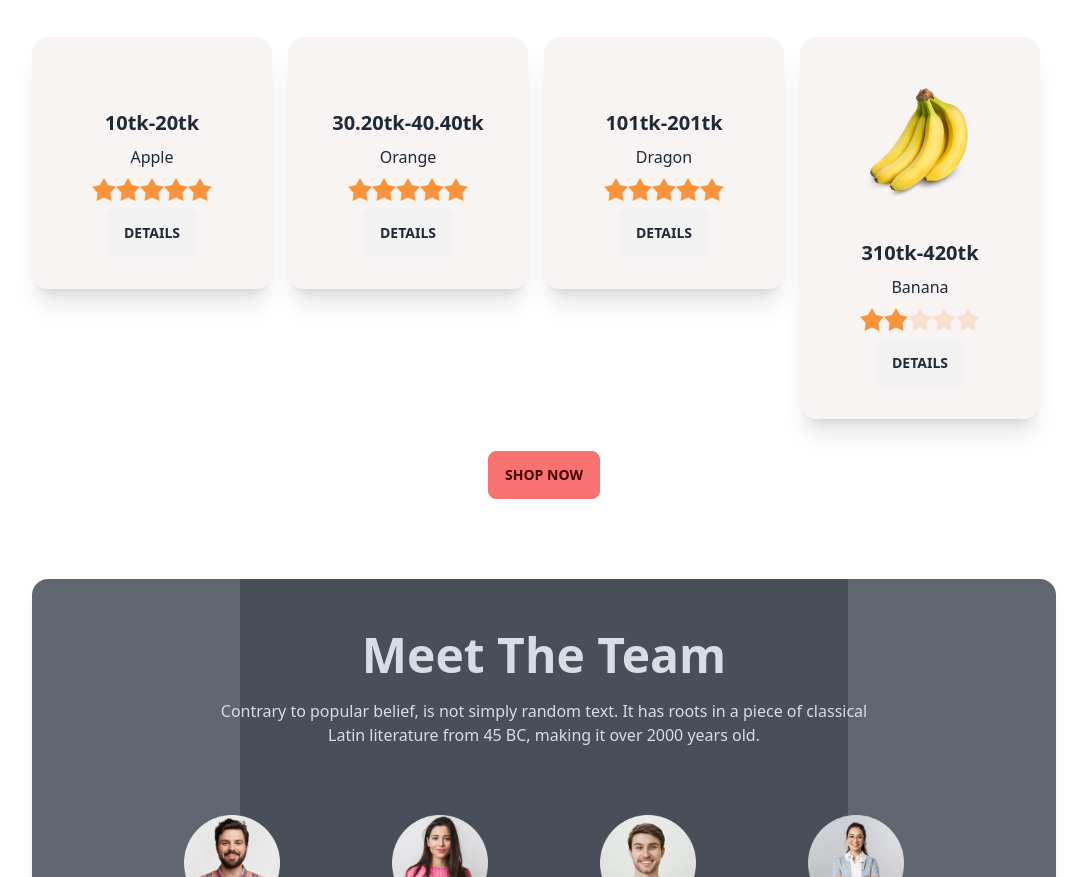
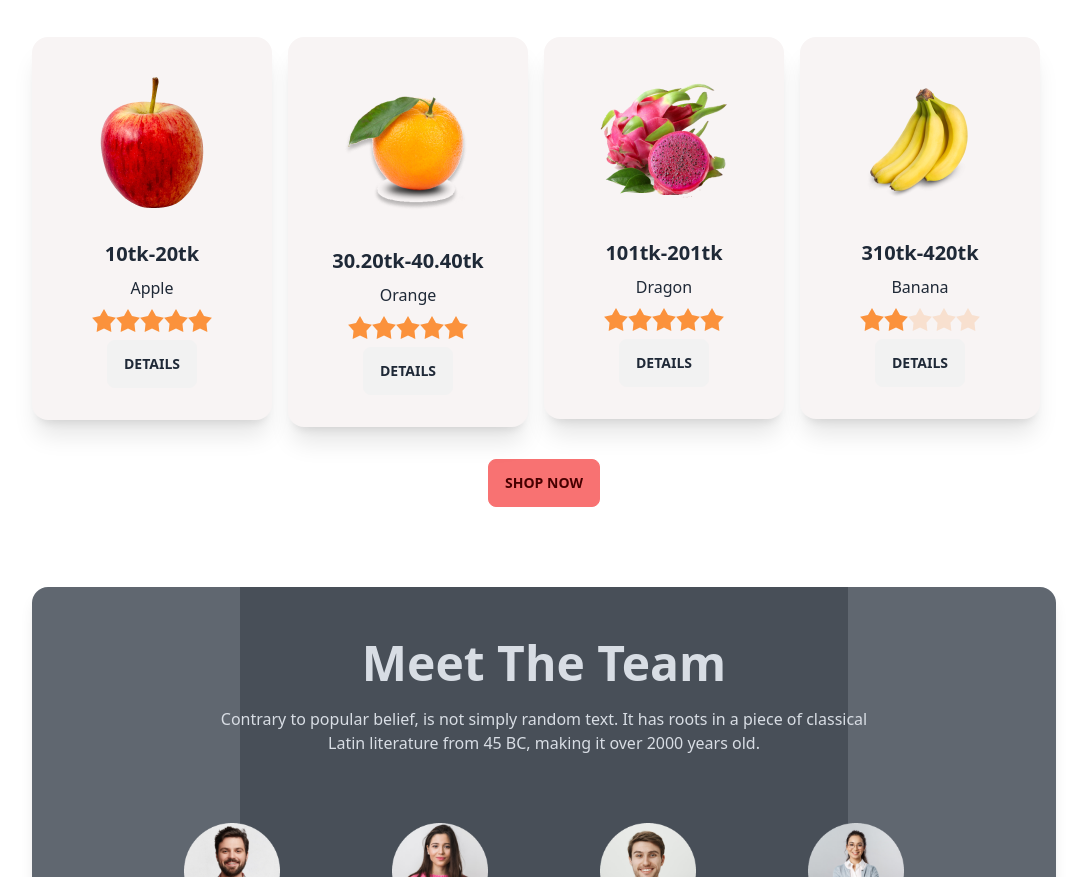
Before and after one commit to fasunan/Fruit-burst-Assignment-3, a plain HTML site: page index.html in a window 1280 px wide. Shown: the part 1245-2122 px from the top of the page, without its empty margins (96-1183 px from the left). Drawn offline with nearby package versions, Linux system fonts and the light colour scheme; the site is published under a folder, as on GitHub Pages, so addresses that start at the root find nothing.

Commit message:
resolved

```diff
--- a/index.html
+++ b/index.html
@@ -197,7 +197,7 @@
             <div>
                 <div class="card w-60 bg-[rgb(248,244,244)] shadow-xl">
                     <figure class="px-10 pt-10">
-                        <img src="/images/fruit6.png" alt="" class="rounded-xl" />
+                        <img src="./images/fruit6.png" alt="" class="rounded-xl" />
                     </figure>
                     <div class="card-body items-center text-center">
                         <h2 class="card-title">10tk-20tk</h2>
@@ -219,7 +219,7 @@
                                     <!-- insider -->
                                     <div class="card ">
                                         <figure class="px-10 pt-10">
-                                            <img src="/images/fruit6.png" alt="" class="rounded-xl" />
+                                            <img src="./images/fruit6.png" alt="" class="rounded-xl" />
                                         </figure>
                                         <div class="card-body items-center text-center">
                                             <h2 class="card-title">10.90tk-20.20tk</h2>
@@ -257,7 +257,7 @@
             <div>
                 <div class="card w-60 bg-[rgb(248,244,244)] shadow-xl">
                     <figure class="px-10 pt-10">
-                        <img src="/images/fruit7.png" alt="" class="rounded-xl" />
+                        <img src="./images/fruit7.png" alt="" class="rounded-xl" />
                     </figure>
                     <div class="card-body items-center text-center">
                         <h2 class="card-title">30.20tk-40.40tk</h2>
@@ -279,7 +279,7 @@
                                     <!-- insider -->
                                     <div class="card ">
                                         <figure class="px-10 pt-10">
-                                            <img src="/images/fruit6.png" alt="" class="rounded-xl" />
+                                            <img src="./images/fruit7.png" alt="" class="rounded-xl" />
                                         </figure>
                                         <div class="card-body items-center text-center">
                                             <h2 class="card-title">buy-1-get-1</h2>
@@ -318,7 +318,7 @@
             <div>
                 <div class="card w-60 bg-[rgb(248,244,244)] shadow-xl">
                     <figure class="px-10 pt-10">
-                        <img src="/images/fruit8.png" alt="" class="rounded-xl" />
+                        <img src="./images/fruit8.png" alt="" class="rounded-xl" />
                     </figure>
                     <div class="card-body items-center text-center">
                         <h2 class="card-title">101tk-201tk</h2>
@@ -340,7 +340,7 @@
                                     <!-- insider -->
                                     <div class="card ">
                                         <figure class="px-10 pt-10">
-                                            <img src="/images/fruit6.png" alt="" class="rounded-xl" />
+                                            <img src="./images/fruit8.png" alt="" class="rounded-xl" />
                                         </figure>
                                         <div class="card-body items-center text-center">
                                             <h2 class="card-title">110.90tk-210.20tk</h2>
@@ -399,7 +399,7 @@
                                     <!-- insider -->
                                     <div class="card ">
                                         <figure class="px-10 pt-10">
-                                            <img src="./images/fruit6.png" alt="" class="rounded-xl" />
+                                            <img src="./images/fruit9.png" alt="" class="rounded-xl" />
                                         </figure>
                                         <div class="card-body items-center text-center">
                                             <h2 class="card-title">buy & get one</h2>
```
